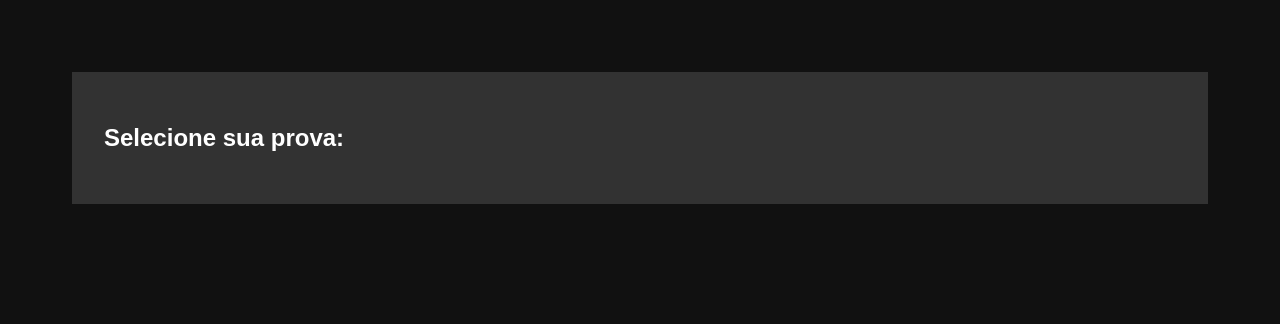
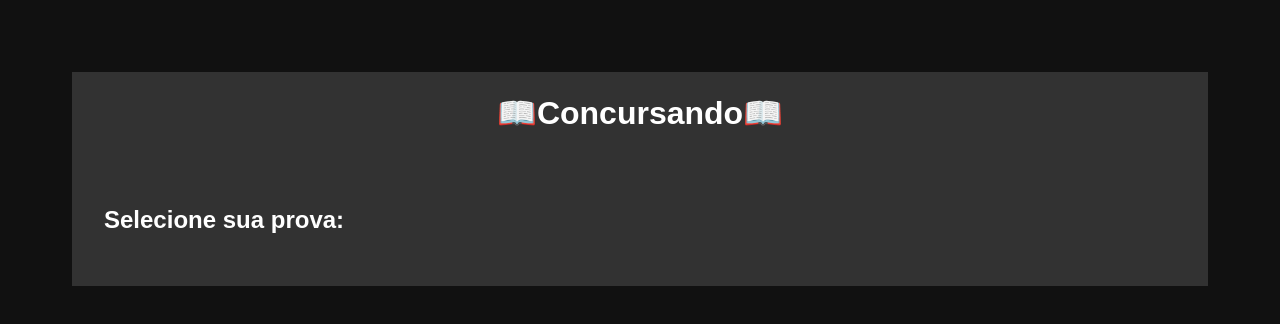
Before and after one commit to rodrigoborgesmachado/oficinaIFTM, a plain HTML site: page index.html in a window 1280 px wide. Drawn offline with nearby package versions, Linux system fonts and the light colour scheme; no server answers.

Commit message:
Alterando estilo e adicionando opção para voltar para a tela inicial.

```diff
--- a/css/style.css
+++ b/css/style.css
@@ -10,6 +10,12 @@ body{
 .game{
     padding: 32px;
     background-color: #323232;
+}
+
+.game h1{
+    text-align: center;
+    margin: -10px;
+    cursor: pointer;
 }
 
 .questao{
--- a/index.html
+++ b/index.html
@@ -8,6 +8,9 @@
     </head>
     <body>
         <noscript>Necessário ativar javascript para executar esse site</noscript>
+        <div class="game">
+            <h1 onclick="location.reload()">📖Concursando📖</h1>
+        </div>
         <div class="game" id="game">
             <div class="title">
                 <h4 id="title"></h4>
@@ -179,7 +182,7 @@
                         if(clickedElementId == "1"){
                             this.innerHTML += `<h4 style="color: green; padding-left: 8px;">Certa</h4>`;
                             acertos++;
-                            document.getElementById("acertos").textContent = "Acertos: " + acertos + " de " + numQuestao;
+                            document.getElementById("acertos").textContent = "Acertos: " + acertos;
                         }
                         else{
                             this.innerHTML += `<h4 style="color: red; padding-left: 8px;">Errado</h4>`;
@@ -211,7 +214,7 @@
                     newParagraph.innerHTML += questoes[questao].campoQuestao;
                 }
                 document.getElementById("quantidade").textContent = "Questão " + numQuestao + " de " + questoes.length;
-                document.getElementById("acertos").textContent = "Acertos: " + acertos + " de " + numQuestao;
+                document.getElementById("acertos").textContent = "Acertos: " + acertos;
                 respondeu = false;
             }
         }
```
